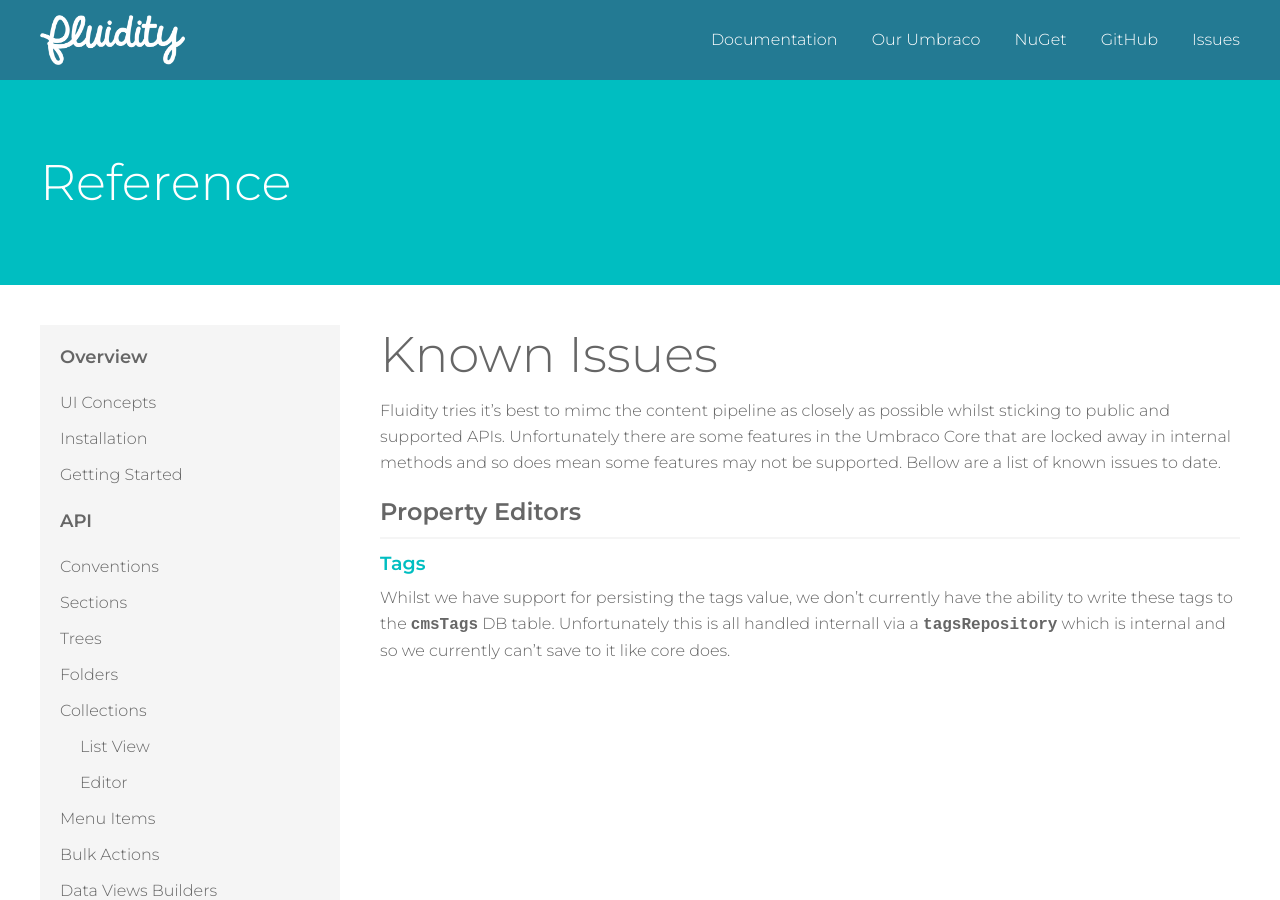
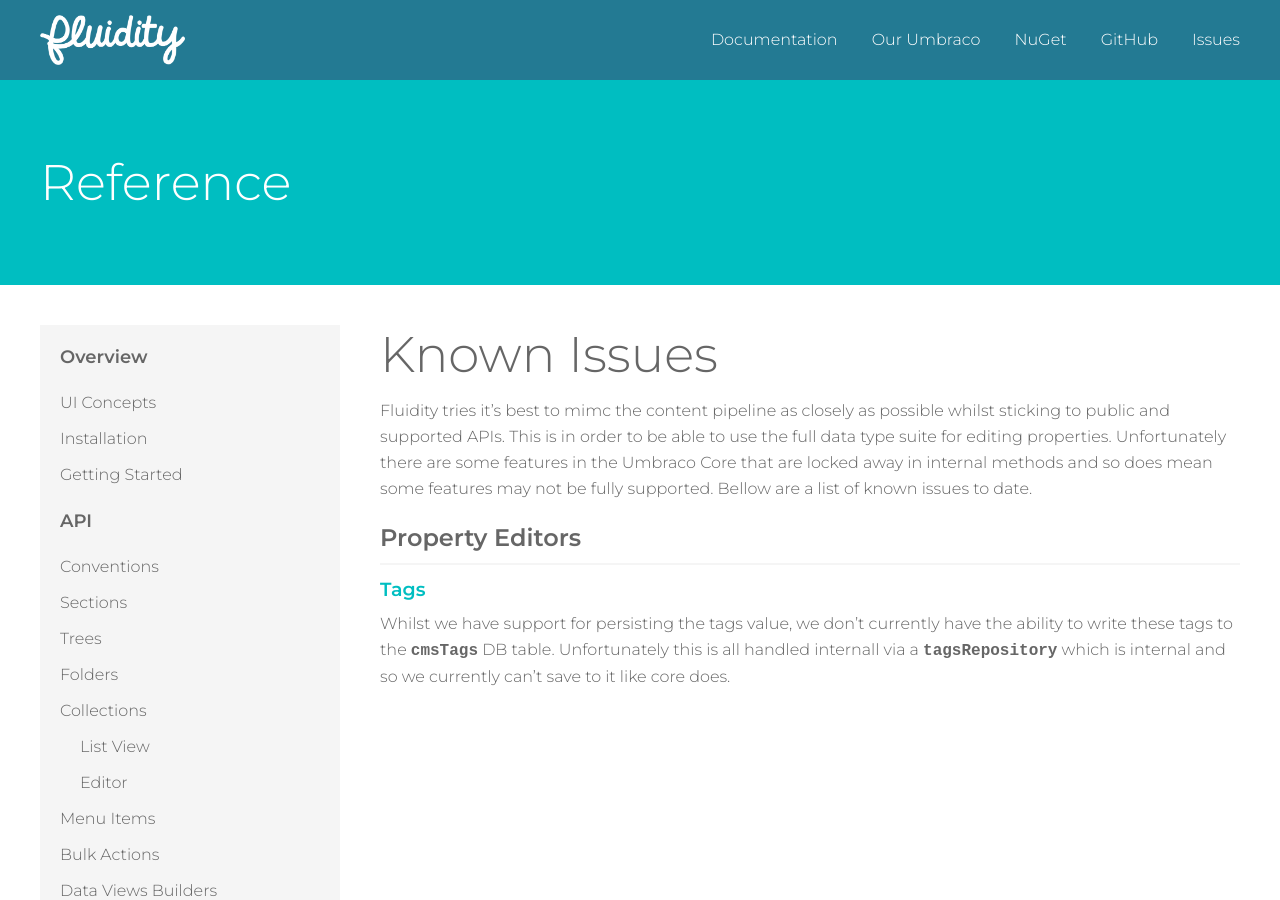
Before and after one commit to mattbrailsford/umbraco-fluidity, a Jekyll site: the page built from docs/_pages/04-reference-01-known-issues.md, in a window 1280 px wide and 900 px high. Built offline with Jekyll 4.4.1, drawn with Linux system fonts in a browser that asks for light colours.

Commit message:
Rephrased known issues intro

```diff
--- a/docs/_pages/04-reference-01-known-issues.md
+++ b/docs/_pages/04-reference-01-known-issues.md
@@ -5,7 +5,7 @@ title: Known Issues
 permalink: /reference/known-issues/index.html
 ---
 
-Fluidity tries it's best to mimc the content pipeline as closely as possible whilst sticking to public and supported APIs. Unfortunately there are some features in the Umbraco Core that are locked away in internal methods and so does mean some features may not be supported. Bellow are a list of known issues to date.
+Fluidity tries it's best to mimc the content pipeline as closely as possible whilst sticking to public and supported APIs. This is in order to be able to use the full data type suite for editing properties. Unfortunately there are some features in the Umbraco Core that are locked away in internal methods and so does mean some features may not be fully supported. Bellow are a list of known issues to date.
 
 ### Property Editors
 
```
